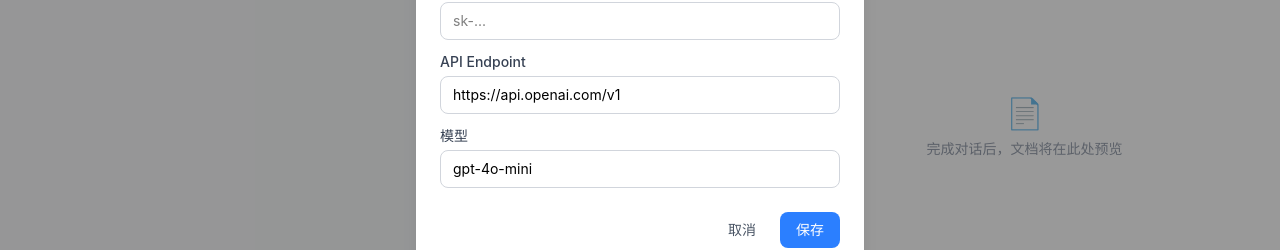
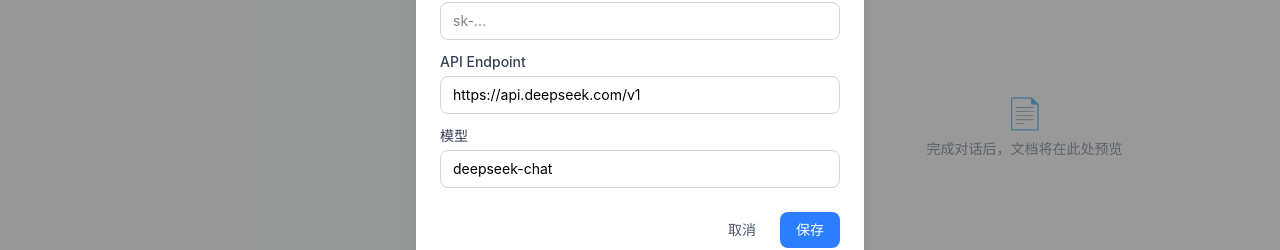
Before and after one commit to joyfish666/PlanSeed, a React (Vite) app: page / in a window 1280 px wide. Both pictures are taken after a click on the button "设置". Shown: the part 309-559 px from the top of the page. Built offline with nearby package versions, Linux system fonts and the light colour scheme.

Commit message:
feat: switch default AI provider to DeepSeek
Default endpoint: https://api.deepseek.com/v1
Default model: deepseek-chat

```diff
--- a/src/components/common/SettingsModal.tsx
+++ b/src/components/common/SettingsModal.tsx
@@ -51,7 +51,7 @@
               type="text"
               value={endpoint}
               onChange={(e) => setEndpoint(e.target.value)}
-              placeholder="https://api.openai.com/v1"
+              placeholder="https://api.deepseek.com/v1"
               className="w-full border border-gray-300 rounded-lg px-3 py-2 text-sm focus:outline-none focus:border-blue-500"
             />
           </div>
@@ -61,7 +61,7 @@
               type="text"
               value={mdl}
               onChange={(e) => setMdl(e.target.value)}
-              placeholder="gpt-4o-mini"
+              placeholder="deepseek-chat"
               className="w-full border border-gray-300 rounded-lg px-3 py-2 text-sm focus:outline-none focus:border-blue-500"
             />
           </div>
--- a/src/stores/useAppStore.ts
+++ b/src/stores/useAppStore.ts
@@ -43,8 +43,8 @@
   document: '',
   isGenerating: false,
   apiKey: '',
-  apiEndpoint: 'https://api.openai.com/v1',
-  model: 'gpt-4o-mini',
+  apiEndpoint: 'https://api.deepseek.com/v1',
+  model: 'deepseek-chat',
 
   addMessage: (role, content, type = 'text') => {
     const message: Message = {
@@ -179,8 +179,8 @@
 
   loadConfig: () => {
     const apiKey = localStorage.getItem('planseed_api_key') || '';
-    const apiEndpoint = localStorage.getItem('planseed_api_endpoint') || 'https://api.openai.com/v1';
-    const model = localStorage.getItem('planseed_model') || 'gpt-4o-mini';
+    const apiEndpoint = localStorage.getItem('planseed_api_endpoint') || 'https://api.deepseek.com/v1';
+    const model = localStorage.getItem('planseed_model') || 'deepseek-chat';
     set({ apiKey, apiEndpoint, model });
   },
 }));
```
